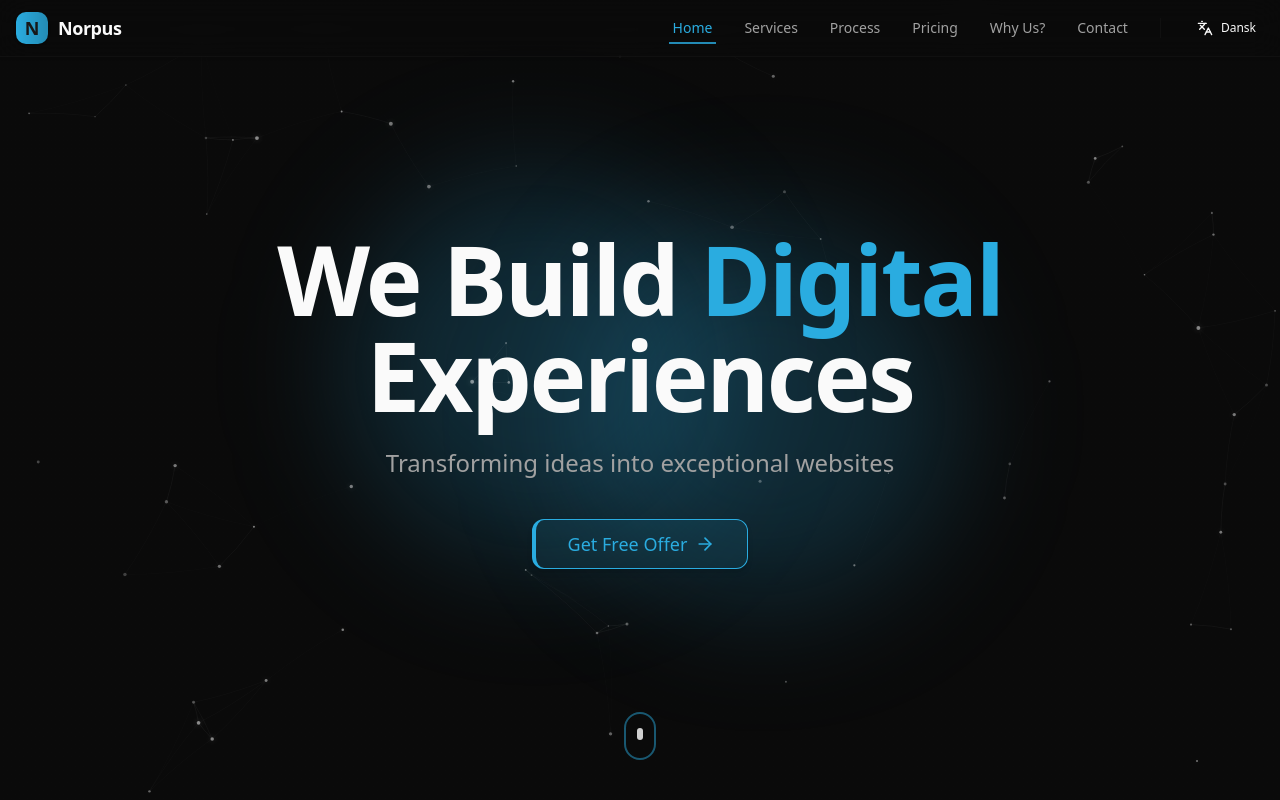
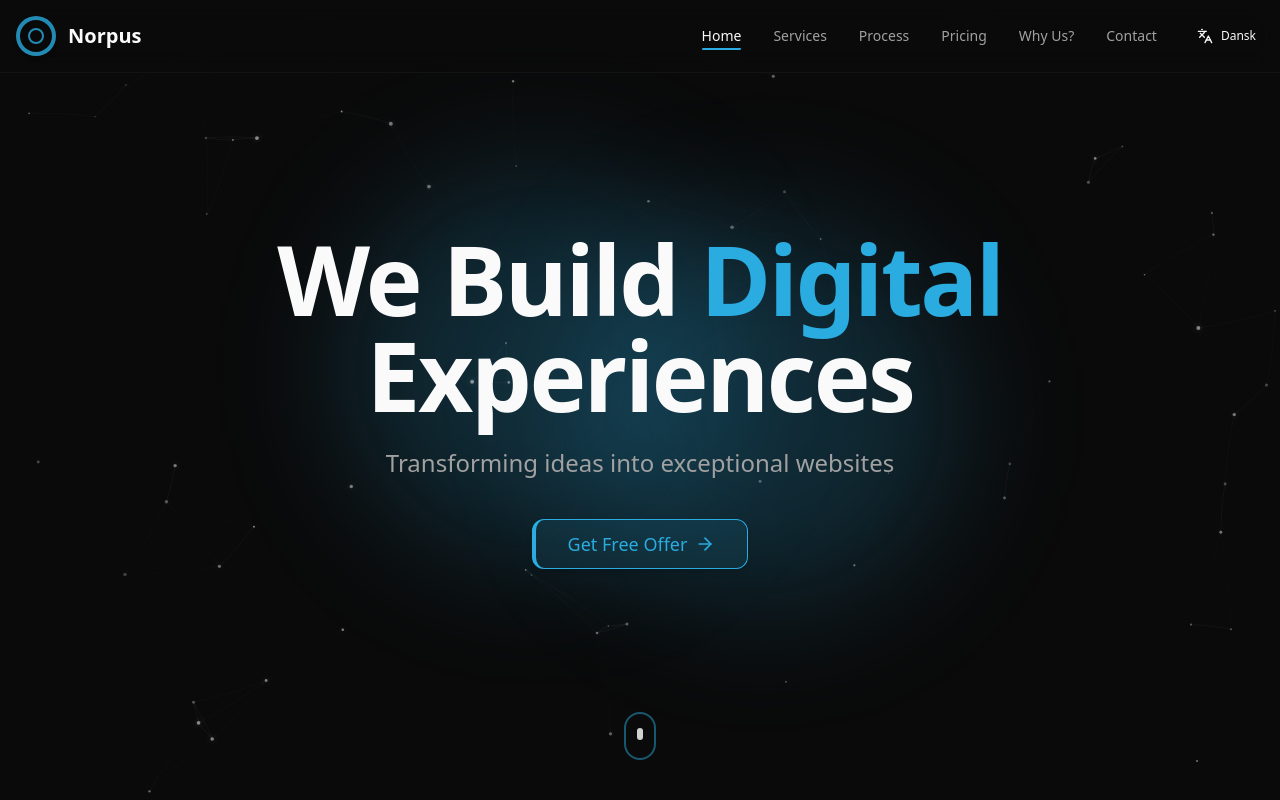
Before and after one commit to Abdulhamidsa/norpus, a Next.js app: page / in a window 1280 px wide. Shown: the top 800 px of the page. Built offline with nearby package versions, Linux system fonts and the light colour scheme.

Commit message:
feat: redesign Navbar component for improved layout and mobile menu experience

```diff
--- a/src/components/Navbar.tsx
+++ b/src/components/Navbar.tsx
@@ -39,68 +39,96 @@ export function Navbar({ scrollTo, activeSection, enterButton, enterLink, leaveL
   const { t } = useTranslation();
 
   return (
-    <header className="fixed top-0 left-0 right-0 z-50 bg-background/90 backdrop-blur-lg border-b border-border/30 shadow-sm">
-      <div className="container mx-auto px-4 py-3 flex items-center justify-between">
+    <header className="fixed top-0 left-0 right-0 z-50 bg-background/80 backdrop-blur-md border-b border-border/40">
+      <div className="container mx-auto px-4 py-4 flex items-center justify-between">
         {/* Logo */}
         <motion.div initial={{ opacity: 0 }} animate={{ opacity: 1 }} transition={{ duration: 0.5 }} className="flex items-center gap-2">
           <Link
             href="/"
-            className="flex items-center gap-2.5"
+            className="flex items-center gap-3"
             onClick={() => {
               if (isMobile) setMenuOpen(false);
             }}
           >
-            <div className="relative w-8 h-8 rounded-md bg-gradient-to-r from-primary to-primary/80 shadow-sm flex items-center justify-center">
-              <span className="text-primary-foreground text-lg font-bold">N</span>
+            <div className="w-10 h-10 rounded-full bg-gradient-to-r from-primary to-secondary p-1 shadow-md animate-pulse">
+              <div className="w-full h-full bg-background rounded-full flex items-center justify-center">
+                <div className="w-4 h-4 rounded-full border-2 border-secondary"></div>
+              </div>
             </div>
-            <span className="text-lg font-semibold tracking-tight">Norpus</span>
+            {/* <span className="text-2xl font-bold bg-clip-text text-transparent bg-gradient-to-r from-purple-400 to-pink-400">Norpus Studio</span> */}
+            <span className="text-xl font-bold">Norpus</span>
           </Link>
         </motion.div>
 
         {/* Navigation */}
         {isMobile ? (
-          <div className="flex items-center gap-3">
+          <div className="flex items-center gap-4">
             <LanguageToggle onMouseEnter={enterButton} onMouseLeave={leaveLink} />
-            <button onClick={() => setMenuOpen(!menuOpen)} className={cn("p-1.5 rounded border border-border/30 transition-all duration-200", menuOpen ? "bg-primary/10 text-primary" : "hover:border-primary/30")} onMouseEnter={enterButton} onMouseLeave={leaveLink}>
-              {menuOpen ? <X size={20} /> : <Menu size={20} />}
-            </button>
+            <motion.button
+              initial={{ opacity: 0 }}
+              animate={{ opacity: 1 }}
+              onClick={() => setMenuOpen(!menuOpen)}
+              className={cn("relative p-2.5 rounded-lg border border-border/30 transition-all duration-200", "bg-background/80 backdrop-blur-sm shadow-sm", menuOpen ? "border-primary/40 text-primary" : "hover:border-primary/20 hover:bg-background/90")}
+              onMouseEnter={enterButton}
+              onMouseLeave={leaveLink}
+            >
+              <div className="relative">
+                <motion.span className="absolute inset-0 flex items-center justify-center" animate={{ opacity: menuOpen ? 1 : 0 }} transition={{ duration: 0.2 }}>
+                  <X size={20} strokeWidth={2.5} />
+                </motion.span>
+                <motion.span className="flex items-center justify-center" animate={{ opacity: menuOpen ? 0 : 1 }} transition={{ duration: 0.2 }}>
+                  <Menu size={20} strokeWidth={2.5} />
+                </motion.span>
+              </div>
+            </motion.button>
           </div>
         ) : (
-          <motion.nav initial={{ opacity: 0 }} animate={{ opacity: 1 }} transition={{ duration: 0.5, delay: 0.1 }} className="flex items-center gap-6">
-            {navKeys.map(({ key, ref }) => (
-              <NavLink key={key} active={activeSection === key} onClick={() => scrollTo(refs[ref as keyof typeof refs])} onMouseEnter={enterLink} onMouseLeave={leaveLink}>
-                {t(`nav.${key}`)}
-              </NavLink>
-            ))}
-            <div className="border-l border-border/30 h-5 mx-1"></div>
+          <motion.nav initial={{ opacity: 0 }} animate={{ opacity: 1 }} transition={{ duration: 0.5, delay: 0.1 }} className="flex items-center gap-8">
+            <NavLink active={activeSection === "home"} onClick={() => scrollTo(refs.heroRef)} onMouseEnter={enterLink} onMouseLeave={leaveLink}>
+              {t("nav.home")}
+            </NavLink>
+            <NavLink active={activeSection === "services"} onClick={() => scrollTo(refs.servicesRef)} onMouseEnter={enterLink} onMouseLeave={leaveLink}>
+              {t("nav.services")}
+            </NavLink>
+            <NavLink active={activeSection === "process"} onClick={() => scrollTo(refs.processRef)} onMouseEnter={enterLink} onMouseLeave={leaveLink}>
+              {t("nav.process")}
+            </NavLink>
+            <NavLink active={activeSection === "pricing"} onClick={() => scrollTo(refs.pricingRef)} onMouseEnter={enterLink} onMouseLeave={leaveLink}>
+              {t("nav.pricing")}
+            </NavLink>
+            <NavLink active={activeSection === "whyus"} onClick={() => scrollTo(refs.whyUsRef)} onMouseEnter={enterLink} onMouseLeave={leaveLink}>
+              {t("nav.whyus")}
+            </NavLink>
+            <NavLink active={activeSection === "contact"} onClick={() => scrollTo(refs.contactRef)} onMouseEnter={enterLink} onMouseLeave={leaveLink}>
+              {t("nav.contact")}
+            </NavLink>
             <LanguageToggle onMouseEnter={enterButton} onMouseLeave={leaveLink} />
           </motion.nav>
         )}
       </div>
 
-      {/* Mobile Menu - Enhanced Design */}
+      {/* Mobile Menu - Redesigned for cleaner minimal look */}
       <AnimatePresence>
         {menuOpen && (
           <motion.div
-            initial={{ opacity: 0, height: 0 }}
-            animate={{ opacity: 1, height: "auto" }}
-            exit={{ opacity: 0, height: 0 }}
-            transition={{ duration: 0.3 }}
+            initial={{ opacity: 0, y: -10 }}
+            animate={{ opacity: 1, y: 0 }}
+            exit={{ opacity: 0, y: -10 }}
+            transition={{ duration: 0.25, ease: "easeOut" }}
             className="fixed top-[72px] left-0 right-0 z-40 bg-background/95 backdrop-blur-md border-b border-border/30 overflow-hidden shadow-lg"
           >
-            <motion.div initial={{ opacity: 0, y: -20 }} animate={{ opacity: 1, y: 0 }} transition={{ duration: 0.3, delay: 0.1, staggerChildren: 0.05 }} className="container mx-auto px-4 py-6 flex flex-col">
+            <motion.div initial={{ opacity: 0 }} animate={{ opacity: 1 }} transition={{ duration: 0.3, delay: 0.05, staggerChildren: 0.07 }} className="container mx-auto px-4 py-6 flex flex-col divide-y divide-border/10">
               {navKeys.map(({ key, ref }, index) => (
-                <motion.div key={key} initial={{ opacity: 0, x: -10 }} animate={{ opacity: 1, x: 0 }} transition={{ duration: 0.2, delay: 0.1 + index * 0.05 }}>
-                  <button
-                    className={cn("w-full text-left py-3 border-b border-border/10 flex items-center justify-between", activeSection === key ? "text-primary font-medium" : "text-muted-foreground")}
-                    onClick={() => {
-                      scrollTo(refs[ref as keyof typeof refs]);
-                      setMenuOpen(false);
-                    }}
-                  >
-                    <span className="text-base">{t(`nav.${key}`)}</span>
-                    {activeSection === key && <div className="w-1.5 h-1.5 rounded-full bg-primary"></div>}
+                <motion.div key={key} initial={{ opacity: 0, x: -20 }} animate={{ opacity: 1, x: 0 }} transition={{ duration: 0.3, delay: 0.05 + index * 0.05 }} className={cn("py-4 first:pt-2 last:pb-2", "flex items-center justify-between")}>
+                  <button className={cn("text-base font-medium w-full text-left flex items-center", activeSection === key ? "text-primary" : "text-muted-foreground")} onClick={() => scrollTo(refs[ref as keyof typeof refs])}>
+                    <span className="relative">
+                      {t(`nav.${key}`)}
+                      {activeSection === key && <motion.div layoutId="mobileActiveIndicator" className="absolute -left-3 top-1/2 -translate-y-1/2 w-1.5 h-1.5 rounded-full bg-primary" />}
+                    </span>
                   </button>
+                  <motion.div animate={{ rotate: activeSection === key ? 45 : 0 }} className={cn("w-6 h-6 rounded-full flex items-center justify-center", activeSection === key ? "text-primary" : "text-muted-foreground/50")}>
+                    {activeSection === key ? <span className="text-xs font-medium">→</span> : null}
+                  </motion.div>
                 </motion.div>
               ))}
             </motion.div>
@@ -113,14 +141,9 @@ export function Navbar({ scrollTo, activeSection, enterButton, enterLink, leaveL
 
 function NavLink({ children, active = false, onClick, onMouseEnter, onMouseLeave }: { children: React.ReactNode; active?: boolean; onClick?: () => void; onMouseEnter?: () => void; onMouseLeave?: () => void }) {
   return (
-    <button onClick={onClick} onMouseEnter={onMouseEnter} onMouseLeave={onMouseLeave} className={cn("relative py-1.5 px-1 text-sm transition-colors cursor-pointer group", active ? "text-primary font-medium" : "text-muted-foreground hover:text-foreground")}>
-      {/* Static content */}
-      <span className="relative z-10">{children}</span>
-
-      {/* Better indicator - no layoutId animation to avoid lag */}
-      <div className={cn("absolute bottom-0 left-0 w-full h-[2px] transition-transform duration-200", active ? "scale-x-100" : "scale-x-0 group-hover:scale-x-100")}>
-        <div className="w-full h-full bg-primary/80"></div>
-      </div>
-    </button>
+    <motion.button onClick={onClick} onMouseEnter={onMouseEnter} onMouseLeave={onMouseLeave} className={cn("relative text-sm font-medium transition-colors hover:text-foreground cursor-pointer", active ? "text-foreground" : "text-muted-foreground")}>
+      {children}
+      {active && <motion.div layoutId="activeNavIndicator" className="absolute -bottom-1 left-0 right-0 h-0.5 bg-primary rounded-full" />}
+    </motion.button>
   );
 }
```
